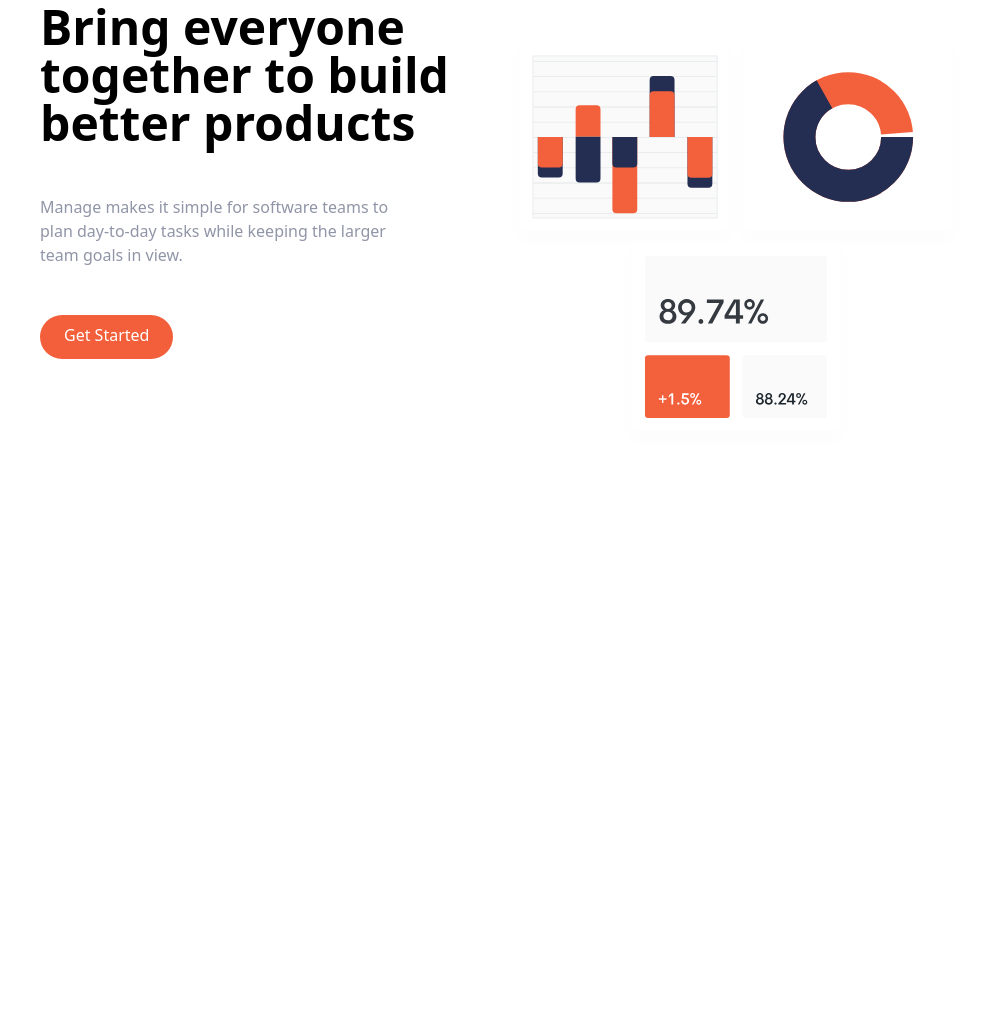
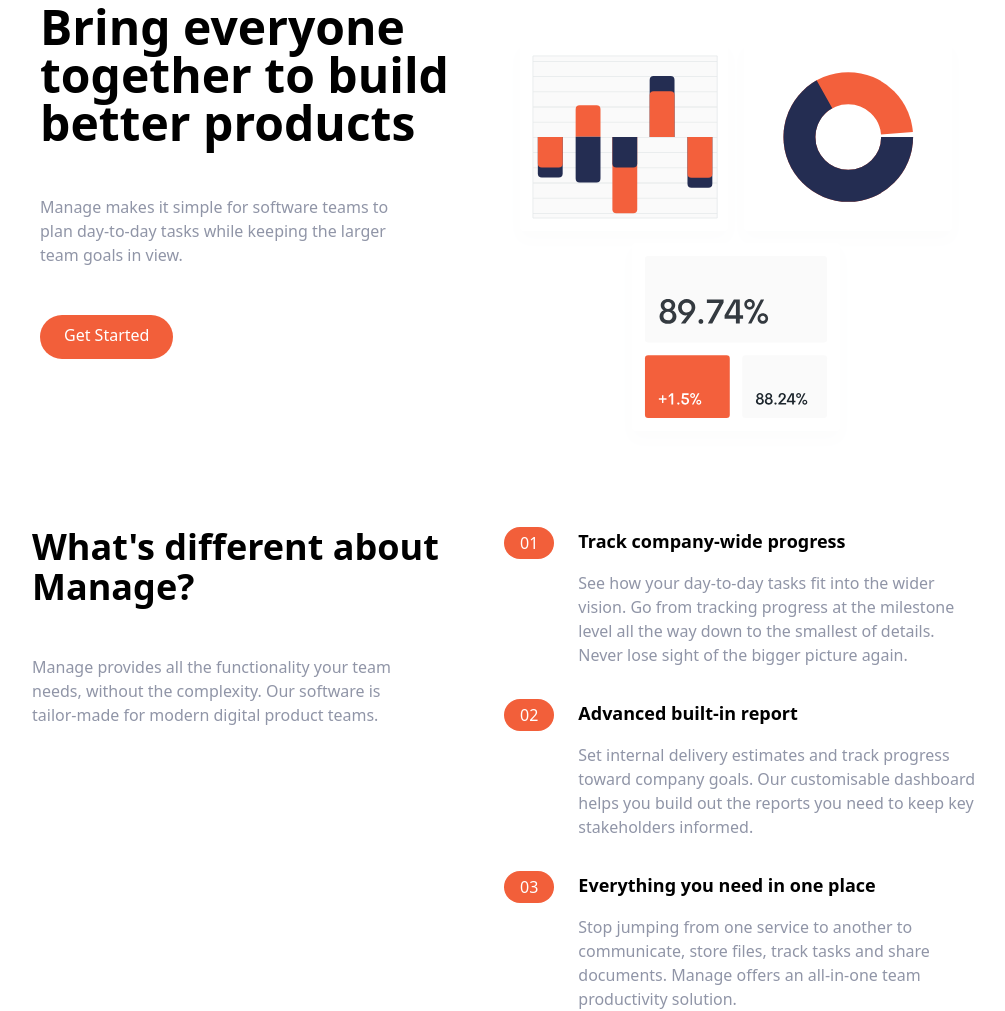
Before and after one commit to allguitars/tailwind-manage-landing, a website: page index.html in a window 1280 px wide. Shown: the part 129-1140 px from the top of the page, without its empty margins (136-1141 px from the left). Before the commit the page ends 800 px from the top, so only its background shows below. Drawn offline with Linux system fonts and the light colour scheme.

Commit message:
add features section

```diff
--- a/index.html
+++ b/index.html
@@ -34,6 +34,7 @@
 
     <!-- Hero Section -->
     <section id="hero">
+      <!-- Flex container -->
       <div
         class="container flex flex-col-reverse items-center px-6 mx-auto mt-10 space-y-0 md:space-y-0 md:flex-row"
       >
@@ -56,12 +57,122 @@
             >
           </div>
         </div>
-
         <!-- Right Part Image -->
         <div class="md:w-1/2">
           <img src="img/illustration-intro.svg" alt="" />
         </div>
       </div>
     </section>
+
+    <!-- Features Section -->
+    <section id="featues">
+      <!-- Flex container -->
+      <div
+        class="container flex flex-col px-4 mx-auto mt-10 space-y-12 md:space-y-0 md:flex-row"
+      >
+        <!-- What's different -->
+        <div class="flex flex-col space-y-12 md:w-1/2">
+          <h2 class="max-w-md text-4xl font-bold text-center md:text-left">
+            What's different about Manage?
+          </h2>
+          <p class="max-w-sm text-center text-darkGrayishBlue md:text-left">
+            Manage provides all the functionality your team needs, without the
+            complexity. Our software is tailor-made for modern digital product
+            teams.
+          </p>
+        </div>
+
+        <!-- Number List -->
+        <div class="flex flex-col space-y-8 md:w-1/2">
+          <!-- List Item 1 -->
+          <div
+            class="flex flex-col space-y-3 md:space-y-0 md:space-x-6 md:flex-row"
+          >
+            <!-- Heading -->
+            <div class="rounded-l-full bg-brightRedSupLight md:bg-transparent">
+              <div class="flex items-center space-x-2">
+                <div
+                  class="px-4 py-2 text-white rounded-full md:py-1 bg-brightRed"
+                >
+                  01
+                </div>
+                <h3 class="text-base font-bold md:mb-4 md:hidden">
+                  Track company-wide progress
+                </h3>
+              </div>
+            </div>
+            <div>
+              <h3 class="hidden mb-4 text-lg font-bold md:block">
+                Track company-wide progress
+              </h3>
+              <p class="text-darkGrayishBlue">
+                See how your day-to-day tasks fit into the wider vision. Go from
+                tracking progress at the milestone level all the way down to the
+                smallest of details. Never lose sight of the bigger picture
+                again.
+              </p>
+            </div>
+          </div>
+
+          <!-- List Item 2 -->
+          <div
+            class="flex flex-col space-y-3 md:space-y-0 md:space-x-6 md:flex-row"
+          >
+            <!-- Heading -->
+            <div class="rounded-l-full bg-brightRedSupLight md:bg-transparent">
+              <div class="flex items-center space-x-2">
+                <div
+                  class="px-4 py-2 text-white rounded-full md:py-1 bg-brightRed"
+                >
+                  02
+                </div>
+                <h3 class="text-base font-bold md:mb-4 md:hidden">
+                  Advanced built-in report
+                </h3>
+              </div>
+            </div>
+            <div>
+              <h3 class="hidden mb-4 text-lg font-bold md:block">
+                Advanced built-in report
+              </h3>
+              <p class="text-darkGrayishBlue">
+                Set internal delivery estimates and track progress toward
+                company goals. Our customisable dashboard helps you build out
+                the reports you need to keep key stakeholders informed.
+              </p>
+            </div>
+          </div>
+
+          <!-- List Item 3 -->
+          <div
+            class="flex flex-col space-y-3 md:space-y-0 md:space-x-6 md:flex-row"
+          >
+            <!-- Heading -->
+            <div class="rounded-l-full bg-brightRedSupLight md:bg-transparent">
+              <div class="flex items-center space-x-2">
+                <div
+                  class="px-4 py-2 text-white rounded-full md:py-1 bg-brightRed"
+                >
+                  03
+                </div>
+                <h3 class="text-base font-bold md:mb-4 md:hidden">
+                  Everything you need in one place
+                </h3>
+              </div>
+            </div>
+            <div>
+              <h3 class="hidden mb-4 text-lg font-bold md:block">
+                Everything you need in one place
+              </h3>
+              <p class="text-darkGrayishBlue">
+                Stop jumping from one service to another to communicate, store
+                files, track tasks and share documents. Manage offers an
+                all-in-one team productivity solution.
+              </p>
+            </div>
+          </div>
+        </div>
+      </div>
+    </section>
   </body>
 </html>
```
Also changed, not shown: css/main.css.
